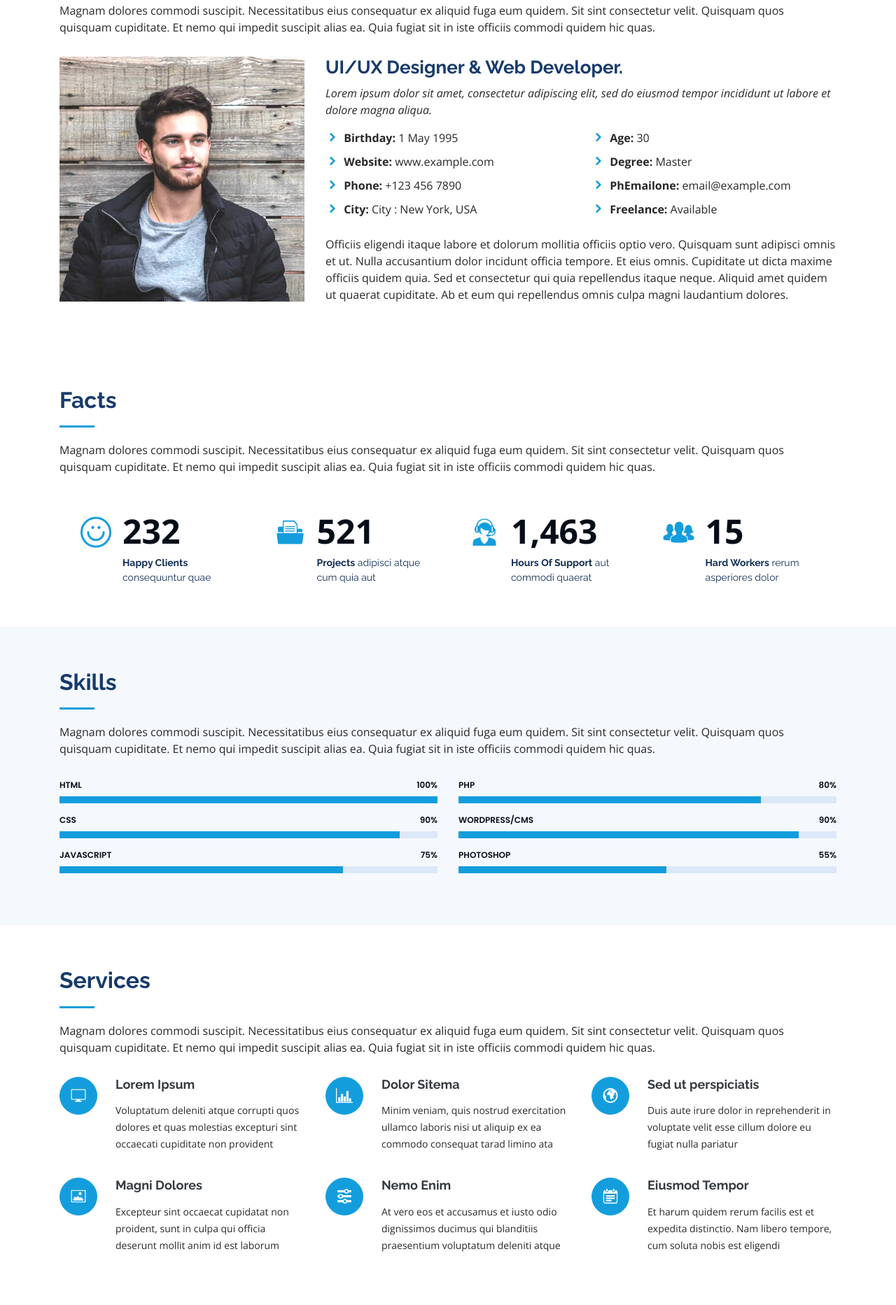
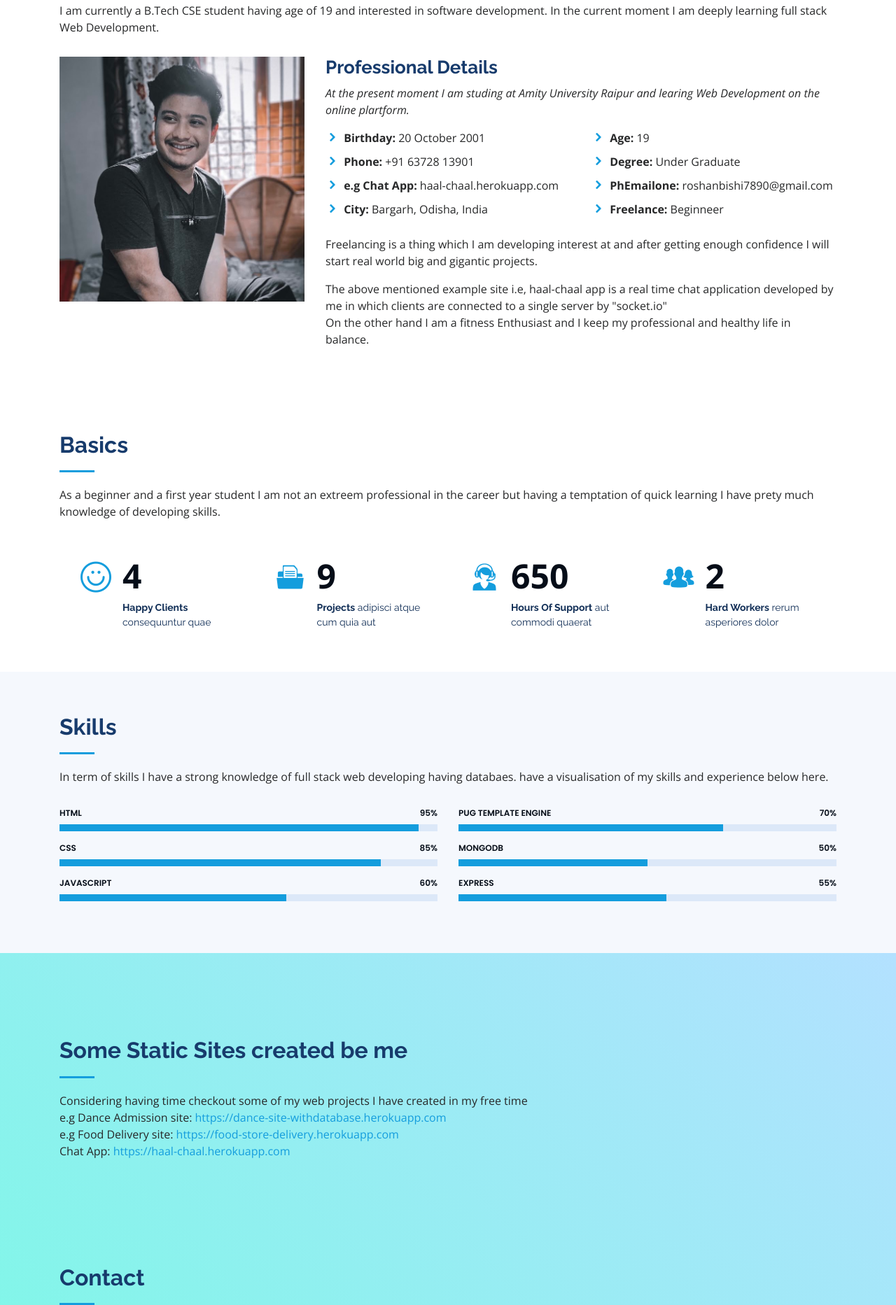
Before and after one commit to AUCASET/Code-Innovation-Series-Amity-Raipur, a plain HTML site: page index.html in a window 1280 px wide. Shown: the part 935-2800 px from the top of the page at 70% size. Drawn offline with nearby package versions, Linux system fonts and the light colour scheme.

Commit message:
created my portfolio

```diff
--- a/index.html
+++ b/index.html
@@ -36,8 +36,8 @@
   <!-- ======= Hero Section ======= -->
   <section id="hero" class="d-flex flex-column justify-content-center align-items-center">
     <div class="hero-container" data-aos="fade-in">
-      <h1>Alex Smith</h1>
-      <p>I'm <span class="typed" data-typed-items="Designer, Developer, Freelancer, Photographer"></span></p>
+      <h1>Roshan Bishi</h1>
+      <p>I'm a <span class="typed" data-typed-items="Student., Designer., Developer., Fitness Enthusiast."></span></p>
     </div>
   </section><!-- End Hero -->
 
@@ -49,46 +49,48 @@
 
         <div class="section-title">
           <h2>About</h2>
-          <p>Magnam dolores commodi suscipit. Necessitatibus eius consequatur ex aliquid fuga eum quidem. Sit sint
-            consectetur velit. Quisquam quos quisquam cupiditate. Et nemo qui impedit suscipit alias ea. Quia fugiat sit
-            in iste officiis commodi quidem hic quas.</p>
+          <p>I am currently a B.Tech CSE student having age of 19 and interested in software development. In the current
+            moment I am deeply learning full stack Web Development. </p>
         </div>
 
         <div class="row">
           <div class="col-lg-4" data-aos="fade-right">
-            <img src="assets/img/profile-img.jpg" class="img-fluid" alt="">
+            <img src="assets/img/mypic5.jpg" class="img-fluid" alt="">
           </div>
           <div class="col-lg-8 pt-4 pt-lg-0 content" data-aos="fade-left">
-            <h3>UI/UX Designer &amp; Web Developer.</h3>
+            <h3>Professional Details</h3>
             <p class="font-italic">
-              Lorem ipsum dolor sit amet, consectetur adipiscing elit, sed do eiusmod tempor incididunt ut labore et
-              dolore
-              magna aliqua.
+              At the present moment I am studing at Amity University Raipur and learing Web Development on the online
+              plartform.
             </p>
             <div class="row">
               <div class="col-lg-6">
                 <ul>
-                  <li><i class="icofont-rounded-right"></i> <strong>Birthday:</strong> 1 May 1995</li>
-                  <li><i class="icofont-rounded-right"></i> <strong>Website:</strong> www.example.com</li>
-                  <li><i class="icofont-rounded-right"></i> <strong>Phone:</strong> +123 456 7890</li>
-                  <li><i class="icofont-rounded-right"></i> <strong>City:</strong> City : New York, USA</li>
+                  <li><i class="icofont-rounded-right"></i> <strong>Birthday:</strong> 20 October 2001</li>
+                  <li><i class="icofont-rounded-right"></i> <strong>Phone:</strong> +91 63728 13901</li>
+                  <li><i class="icofont-rounded-right"></i> <strong>e.g Chat App:</strong> haal-chaal.herokuapp.com</li>
+                  <li><i class="icofont-rounded-right"></i> <strong>City:</strong> Bargarh, Odisha, India</li>
                 </ul>
               </div>
               <div class="col-lg-6">
                 <ul>
-                  <li><i class="icofont-rounded-right"></i> <strong>Age:</strong> 30</li>
-                  <li><i class="icofont-rounded-right"></i> <strong>Degree:</strong> Master</li>
-                  <li><i class="icofont-rounded-right"></i> <strong>PhEmailone:</strong> email@example.com</li>
-                  <li><i class="icofont-rounded-right"></i> <strong>Freelance:</strong> Available</li>
+                  <li><i class="icofont-rounded-right"></i> <strong>Age:</strong> 19</li>
+                  <li><i class="icofont-rounded-right"></i> <strong>Degree:</strong> Under Graduate</li>
+                  <li><i class="icofont-rounded-right"></i> <strong>PhEmailone:</strong> roshanbishi7890@gmail.com</li>
+                  <li><i class="icofont-rounded-right"></i> <strong>Freelance:</strong> Beginneer</li>
                 </ul>
               </div>
             </div>
             <p>
-              Officiis eligendi itaque labore et dolorum mollitia officiis optio vero. Quisquam sunt adipisci omnis et
-              ut. Nulla accusantium dolor incidunt officia tempore. Et eius omnis.
-              Cupiditate ut dicta maxime officiis quidem quia. Sed et consectetur qui quia repellendus itaque neque.
-              Aliquid amet quidem ut quaerat cupiditate. Ab et eum qui repellendus omnis culpa magni laudantium dolores.
+              Freelancing is a thing which I am developing interest at and after getting enough confidence I will start
+              real world big and gigantic projects.</P>
+            <p>
+              The above mentioned example site i.e, haal-chaal app is a real time chat application developed by me in
+              which clients are connected to a single server by "socket.io"
+              <br>
+              On the other hand I am a fitness Enthusiast and I keep my professional and healthy life in balance.
             </p>
+
           </div>
         </div>
 
@@ -100,10 +102,9 @@
       <div class="container">
 
         <div class="section-title">
-          <h2>Facts</h2>
-          <p>Magnam dolores commodi suscipit. Necessitatibus eius consequatur ex aliquid fuga eum quidem. Sit sint
-            consectetur velit. Quisquam quos quisquam cupiditate. Et nemo qui impedit suscipit alias ea. Quia fugiat sit
-            in iste officiis commodi quidem hic quas.</p>
+          <h2>Basics</h2>
+          <p>As a beginner and a first year student I am not an extreem professional in the career but having a
+            temptation of quick learning I have prety much knowledge of developing skills.</p>
         </div>
 
         <div class="row no-gutters">
@@ -111,7 +112,7 @@
           <div class="col-lg-3 col-md-6 d-md-flex align-items-md-stretch" data-aos="fade-up">
             <div class="count-box">
               <i class="icofont-simple-smile"></i>
-              <span data-toggle="counter-up">232</span>
+              <span data-toggle="counter-up">4</span>
               <p><strong>Happy Clients</strong> consequuntur quae</p>
             </div>
           </div>
@@ -119,7 +120,7 @@
           <div class="col-lg-3 col-md-6 d-md-flex align-items-md-stretch" data-aos="fade-up" data-aos-delay="100">
             <div class="count-box">
               <i class="icofont-document-folder"></i>
-              <span data-toggle="counter-up">521</span>
+              <span data-toggle="counter-up">9</span>
               <p><strong>Projects</strong> adipisci atque cum quia aut</p>
             </div>
           </div>
@@ -127,7 +128,7 @@
           <div class="col-lg-3 col-md-6 d-md-flex align-items-md-stretch" data-aos="fade-up" data-aos-delay="200">
             <div class="count-box">
               <i class="icofont-live-support"></i>
-              <span data-toggle="counter-up">1,463</span>
+              <span data-toggle="counter-up">650</span>
               <p><strong>Hours Of Support</strong> aut commodi quaerat</p>
             </div>
           </div>
@@ -135,7 +136,7 @@
           <div class="col-lg-3 col-md-6 d-md-flex align-items-md-stretch" data-aos="fade-up" data-aos-delay="300">
             <div class="count-box">
               <i class="icofont-users-alt-5"></i>
-              <span data-toggle="counter-up">15</span>
+              <span data-toggle="counter-up">2</span>
               <p><strong>Hard Workers</strong> rerum asperiores dolor</p>
             </div>
           </div>
@@ -151,9 +152,8 @@
 
         <div class="section-title">
           <h2>Skills</h2>
-          <p>Magnam dolores commodi suscipit. Necessitatibus eius consequatur ex aliquid fuga eum quidem. Sit sint
-            consectetur velit. Quisquam quos quisquam cupiditate. Et nemo qui impedit suscipit alias ea. Quia fugiat sit
-            in iste officiis commodi quidem hic quas.</p>
+          <p>In term of skills I have a strong knowledge of full stack web developing having databaes. have a
+            visualisation of my skills and experience below here.</p>
         </div>
 
         <div class="row skills-content">
@@ -161,25 +161,25 @@
           <div class="col-lg-6" data-aos="fade-up">
 
             <div class="progress">
-              <span class="skill">HTML <i class="val">100%</i></span>
+              <span class="skill">HTML <i class="val">95%</i></span>
               <div class="progress-bar-wrap">
-                <div class="progress-bar" role="progressbar" aria-valuenow="100" aria-valuemin="0" aria-valuemax="100">
+                <div class="progress-bar" role="progressbar" aria-valuenow="95" aria-valuemin="0" aria-valuemax="100">
                 </div>
               </div>
             </div>
 
             <div class="progress">
-              <span class="skill">CSS <i class="val">90%</i></span>
+              <span class="skill">CSS <i class="val">85%</i></span>
               <div class="progress-bar-wrap">
-                <div class="progress-bar" role="progressbar" aria-valuenow="90" aria-valuemin="0" aria-valuemax="100">
+                <div class="progress-bar" role="progressbar" aria-valuenow="85" aria-valuemin="0" aria-valuemax="100">
                 </div>
               </div>
             </div>
 
             <div class="progress">
-              <span class="skill">JavaScript <i class="val">75%</i></span>
+              <span class="skill">JavaScript <i class="val">60%</i></span>
               <div class="progress-bar-wrap">
-                <div class="progress-bar" role="progressbar" aria-valuenow="75" aria-valuemin="0" aria-valuemax="100">
+                <div class="progress-bar" role="progressbar" aria-valuenow="60" aria-valuemin="0" aria-valuemax="100">
                 </div>
               </div>
             </div>
@@ -189,23 +189,23 @@
           <div class="col-lg-6" data-aos="fade-up" data-aos-delay="100">
 
             <div class="progress">
-              <span class="skill">PHP <i class="val">80%</i></span>
+              <span class="skill">Pug Template engine <i class="val">70%</i></span>
               <div class="progress-bar-wrap">
-                <div class="progress-bar" role="progressbar" aria-valuenow="80" aria-valuemin="0" aria-valuemax="100">
+                <div class="progress-bar" role="progressbar" aria-valuenow="70" aria-valuemin="0" aria-valuemax="100">
                 </div>
               </div>
             </div>
 
             <div class="progress">
-              <span class="skill">WordPress/CMS <i class="val">90%</i></span>
+              <span class="skill">mongoDB <i class="val">50%</i></span>
               <div class="progress-bar-wrap">
-                <div class="progress-bar" role="progressbar" aria-valuenow="90" aria-valuemin="0" aria-valuemax="100">
+                <div class="progress-bar" role="progressbar" aria-valuenow="50" aria-valuemin="0" aria-valuemax="100">
                 </div>
               </div>
             </div>
 
             <div class="progress">
-              <span class="skill">Photoshop <i class="val">55%</i></span>
+              <span class="skill">Express <i class="val">55%</i></span>
               <div class="progress-bar-wrap">
                 <div class="progress-bar" role="progressbar" aria-valuenow="55" aria-valuemin="0" aria-valuemax="100">
                 </div>
@@ -220,56 +220,20 @@
     </section><!-- End Skills Section -->
 
     <!-- ======= Services Section ======= -->
+    <section class="bgBlue">
       <section id="services" class="services">
         <div class="container">
 
           <div class="section-title">
-          <h2>Services</h2>
-          <p>Magnam dolores commodi suscipit. Necessitatibus eius consequatur ex aliquid fuga eum quidem. Sit sint
-            consectetur velit. Quisquam quos quisquam cupiditate. Et nemo qui impedit suscipit alias ea. Quia fugiat sit
-            in iste officiis commodi quidem hic quas.</p>
-        </div>
+            <h2>Some Static Sites created be me</h2>
+            <p>Considering having time checkout some of my web projects I have created in my free time</p>
+            <p>e.g Dance Admission site: <a href="https://dance-site-withdatabase.herokuapp.com"
+                target="_blank">https://dance-site-withdatabase.herokuapp.com</a></p>
+            <p>e.g Food Delivery site: <a href="https://food-store-delivery.herokuapp.com"
+                target="_blank">https://food-store-delivery.herokuapp.com</a></p>
+            <p>Chat App: <a href="https://haal-chaal.herokuapp.com" target="_blank">https://haal-chaal.herokuapp.com</a>
+            </p>
 
-        <div class="row">
-          <div class="col-lg-4 col-md-6 icon-box" data-aos="fade-up">
-            <div class="icon"><i class="icofont-computer"></i></div>
-            <h4 class="title"><a href="">Lorem Ipsum</a></h4>
-            <p class="description">Voluptatum deleniti atque corrupti quos dolores et quas molestias excepturi sint
-              occaecati cupiditate non provident</p>
-          </div>
-          <div class="col-lg-4 col-md-6 icon-box" data-aos="fade-up" data-aos-delay="100">
-            <div class="icon"><i class="icofont-chart-bar-graph"></i></div>
-            <h4 class="title"><a href="">Dolor Sitema</a></h4>
-            <p class="description">Minim veniam, quis nostrud exercitation ullamco laboris nisi ut aliquip ex ea commodo
-              consequat tarad limino ata</p>
-          </div>
-          <div class="col-lg-4 col-md-6 icon-box" data-aos="fade-up" data-aos-delay="200">
-            <div class="icon"><i class="icofont-earth"></i></div>
-            <h4 class="title"><a href="">Sed ut perspiciatis</a></h4>
-            <p class="description">Duis aute irure dolor in reprehenderit in voluptate velit esse cillum dolore eu
-              fugiat nulla pariatur</p>
-          </div>
-          <div class="col-lg-4 col-md-6 icon-box" data-aos="fade-up" data-aos-delay="300">
-            <div class="icon"><i class="icofont-image"></i></div>
-            <h4 class="title"><a href="">Magni Dolores</a></h4>
-            <p class="description">Excepteur sint occaecat cupidatat non proident, sunt in culpa qui officia deserunt
-              mollit anim id est laborum</p>
-          </div>
-          <div class="col-lg-4 col-md-6 icon-box" data-aos="fade-up" data-aos-delay="400">
-            <div class="icon"><i class="icofont-settings"></i></div>
-            <h4 class="title"><a href="">Nemo Enim</a></h4>
-            <p class="description">At vero eos et accusamus et iusto odio dignissimos ducimus qui blanditiis praesentium
-              voluptatum deleniti atque</p>
-          </div>
-          <div class="col-lg-4 col-md-6 icon-box" data-aos="fade-up" data-aos-delay="500">
-            <div class="icon"><i class="icofont-tasks-alt"></i></div>
-            <h4 class="title"><a href="">Eiusmod Tempor</a></h4>
-            <p class="description">Et harum quidem rerum facilis est et expedita distinctio. Nam libero tempore, cum
-              soluta nobis est eligendi</p>
-          </div>
-        </div>
-
-      </div>
       </section><!-- End Services Section -->
 
       <!-- ======= Contact Section ======= -->
@@ -278,9 +242,8 @@
 
           <div class="section-title">
             <h2>Contact</h2>
-          <p>Magnam dolores commodi suscipit. Necessitatibus eius consequatur ex aliquid fuga eum quidem. Sit sint
-            consectetur velit. Quisquam quos quisquam cupiditate. Et nemo qui impedit suscipit alias ea. Quia fugiat sit
-            in iste officiis commodi quidem hic quas.</p>
+            <p>Have a quick contact with me and I will try to reply with in 48 hours prior to the buisiness days.
+              Discuss should be related to the topics and skill mentioned above. Thank you</p>
           </div>
 
           <div class="row" data-aos="fade-in">
@@ -326,7 +289,7 @@
 
         </div>
       </section><!-- End Contact Section -->
-
+    </section>
   </main><!-- End #main -->
 
   <!-- ======= Footer (DONT REMOVE ME) ======= -->
```
Also changed, not shown: assets/css/style.css (+17 -5 lines), assets/img/mypic4.jpg (added), assets/img/mypic5.jpg (added), 5 other files. Lines whose indentation alone changed are shown as unchanged.
